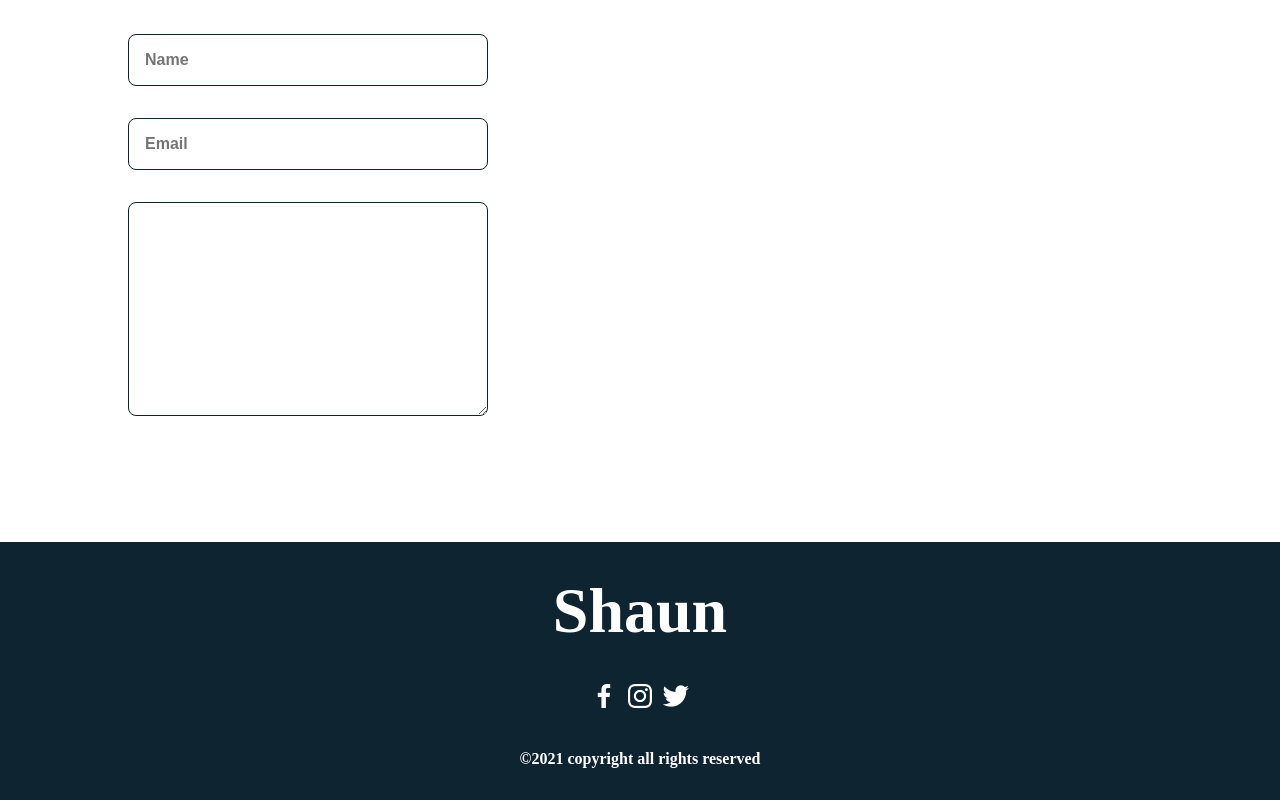
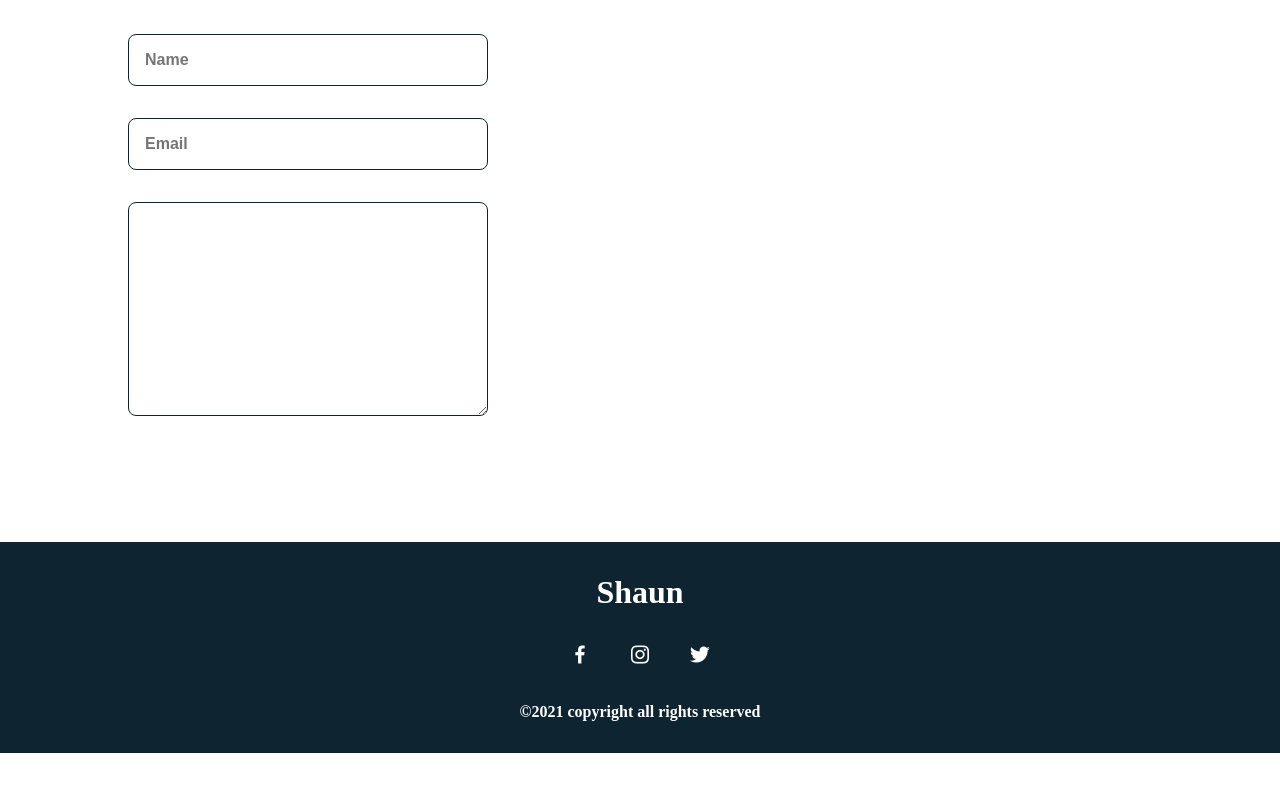
Before and after one commit to MiMoSa00/js, a plain HTML site: page index.html in a window 1280 px wide. Shown: the part 4955-5755 px from the top of the page. After the commit the page ends 5708 px from the top, so only its background shows below. Drawn offline with nearby package versions, Linux system fonts and the light colour scheme.

Commit message:
add to web

```diff
--- a/web.css
+++ b/web.css
@@ -16,7 +16,7 @@
 
 /* Font And Typo */
 :root{
-    --body-font: 'Poppins', sans-serif;
+    --body-font: 'Poppins' sans-serif;
     --big-font-size:2rem;
     --h2-font-size: 1.25rem;
     --normal-font-size:0.93rem;
@@ -155,7 +155,7 @@ img {
     width: 100%;
     height: 00.18rem;
     left: 0;
-    right: 2rem;
+    top: 2rem;
     background-color: var(--second-color);
 }
 .nav_logo {
@@ -342,7 +342,7 @@ width: 85%;
 }
 
 .footer_title {
-  font-size: 4rem;
+  font-size: 2rem;
   margin-bottom: var(--mb-4);
   /* justify-content: space-between; */
 
@@ -352,9 +352,9 @@ width: 85%;
   margin-bottom: var(--mb-4);
 }
  .footer_icon {
-  font-size: 2rem;
+  font-size: 1.5rem;
   color: #fff;
-  margin: 0 --mb-2;
+  margin: 0 var(--mb-2);
 
  }
  /*============ Media Queries ============*/
@@ -373,7 +373,7 @@ width: 85%;
     width: 80px;
     top: 3rem;
   }
-  .nav {
+  .nav{
     height: calc(var(--header-height) + 1rem);
   }
   .nav_list {
```
Also changed, not shown: index.html (+1 -1 lines), script.js (line endings or trailing spaces).
